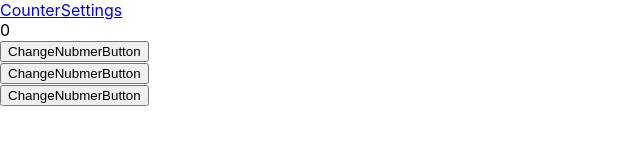
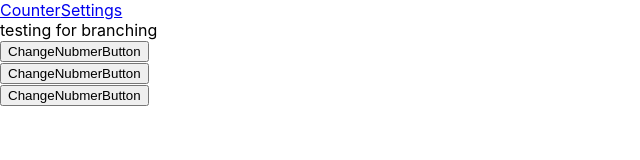
Before and after one commit to sinamoraddar/counterApp, a React (Create React App) app: page / in a window 1280 px wide. Shown: the top 160 px of the page, without its empty margins (0-640 px from the left). Built offline with nearby package versions, Linux system fonts and the light colour scheme.

Commit message:
making my first commit from the test branch

```diff
--- a/src/components/Counter.js
+++ b/src/components/Counter.js
@@ -3,7 +3,7 @@ import ChangeNumberButton from './ChangeNumberButton';
 
 const Counter = () => (
     <div>
-        <div>0</div>
+        <div>testing for branching</div>
         <ChangeNumberButton/>
         <ChangeNumberButton/>
         <ChangeNumberButton/>
```
Also changed, not shown: 1 other file (tests, documents, lock files or other folders).
